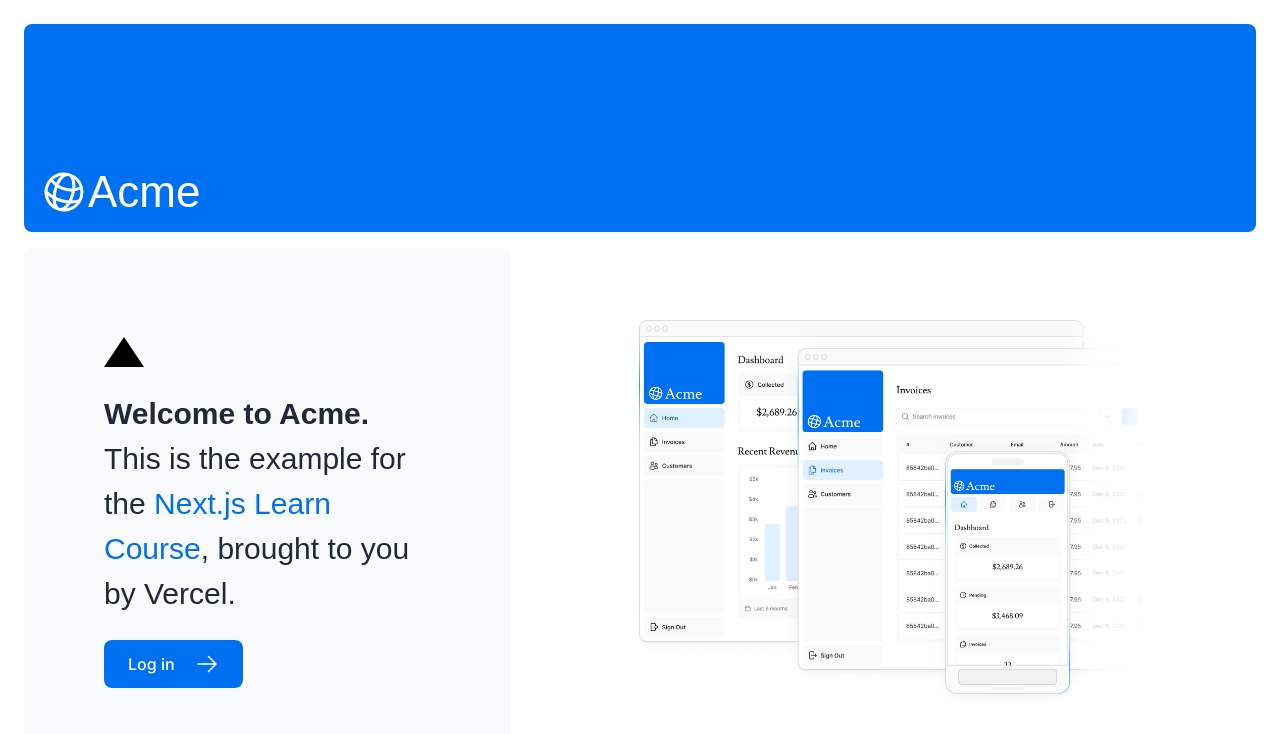
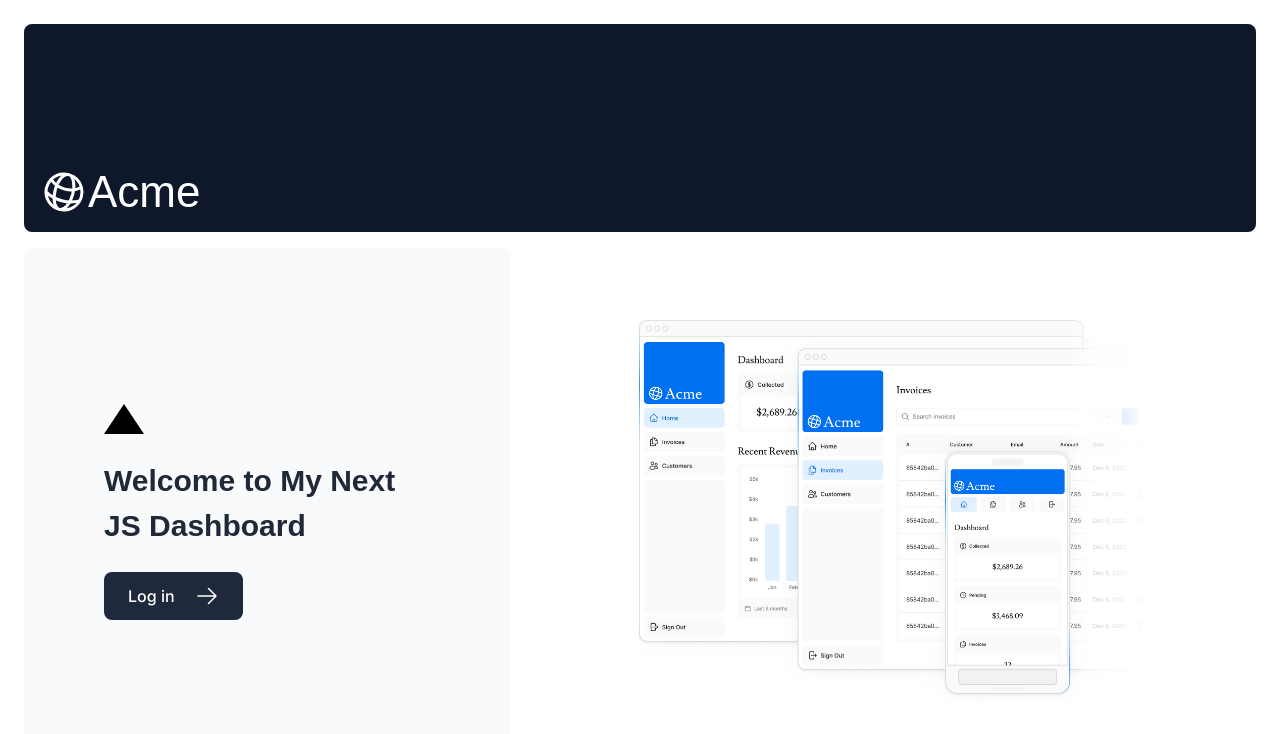
Before and after one commit to jusish/nextjs-dashboard, a Next.js app: page / in a window 1280 px wide. Shown: the top 734 px of the page. Built offline with nearby package versions, Linux system fonts and the light colour scheme; a web font is replaced by a local one.

Commit message:
modified landing page

```diff
--- a/app/page.tsx
+++ b/app/page.tsx
@@ -5,11 +5,10 @@
 import { lusitana } from './ui/fonts';
 import Image from 'next/image';
 
-
 export default function Page() {
   return (
     <main className="flex min-h-screen flex-col p-6">
-      <div className="flex h-20 shrink-0 items-end rounded-lg bg-blue-500 p-4 md:h-52">
+      <div className="flex h-20 shrink-0 items-end rounded-lg  bg-slate-900 p-4 md:h-52">
         <AcmeLogo />
       </div>
       <div className="mt-4 flex grow flex-col gap-4 md:flex-row">
@@ -18,15 +17,11 @@
           <p
             className={`${lusitana.className} text-xl text-gray-800 md:text-3xl md:leading-normal`}
           >
-            <strong>Welcome to Acme.</strong> This is the example for the{' '}
-            <a href="https://nextjs.org/learn/" className="text-blue-500">
-              Next.js Learn Course
-            </a>
-            , brought to you by Vercel.
+            <strong>Welcome to My Next JS Dashboard</strong>
           </p>
           <Link
             href="/login"
-            className="flex items-center gap-5 self-start rounded-lg bg-blue-500 px-6 py-3 text-sm font-medium text-white transition-colors hover:bg-blue-400 md:text-base"
+            className="flex items-center gap-5 self-start rounded-lg bg-slate-800 px-6 py-3 text-sm font-medium text-white transition-colors hover:bg-slate-900 md:text-base"
           >
             <span>Log in</span> <ArrowRightIcon className="w-5 md:w-6" />
           </Link>
```
